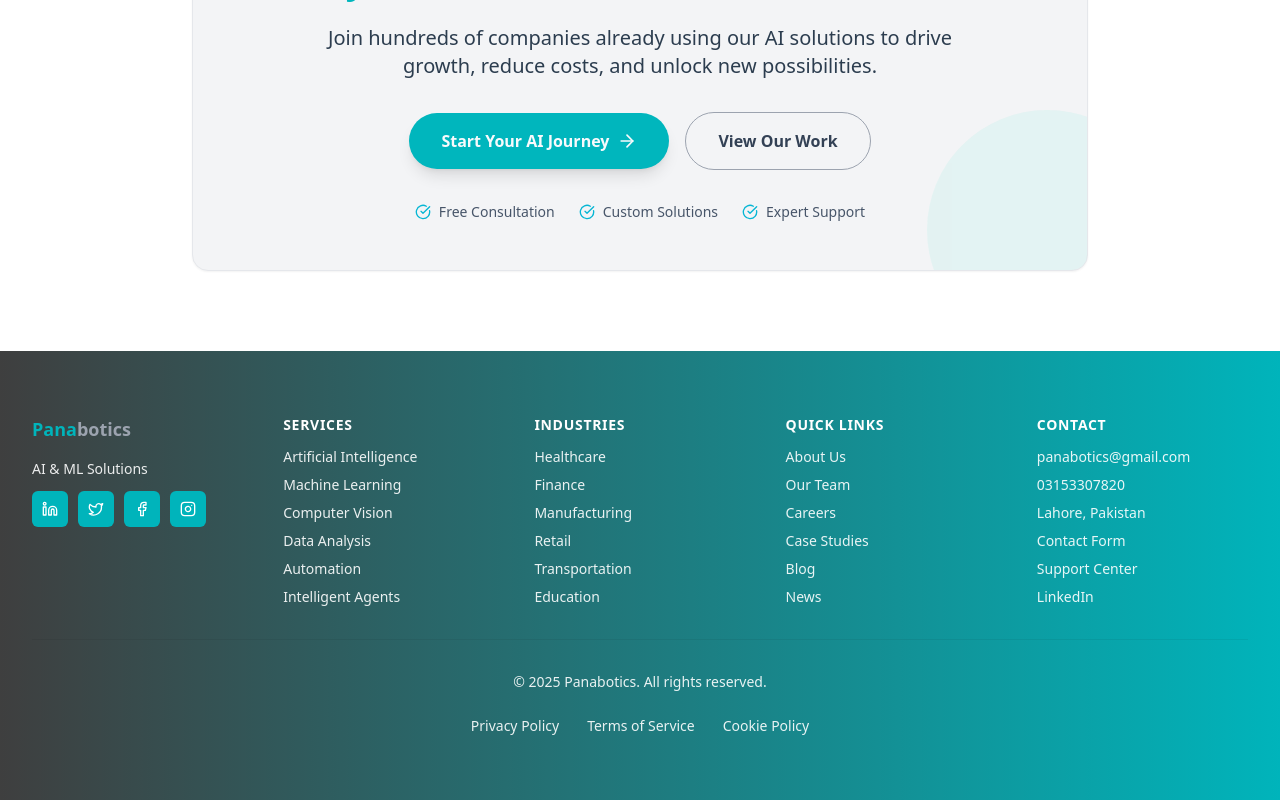
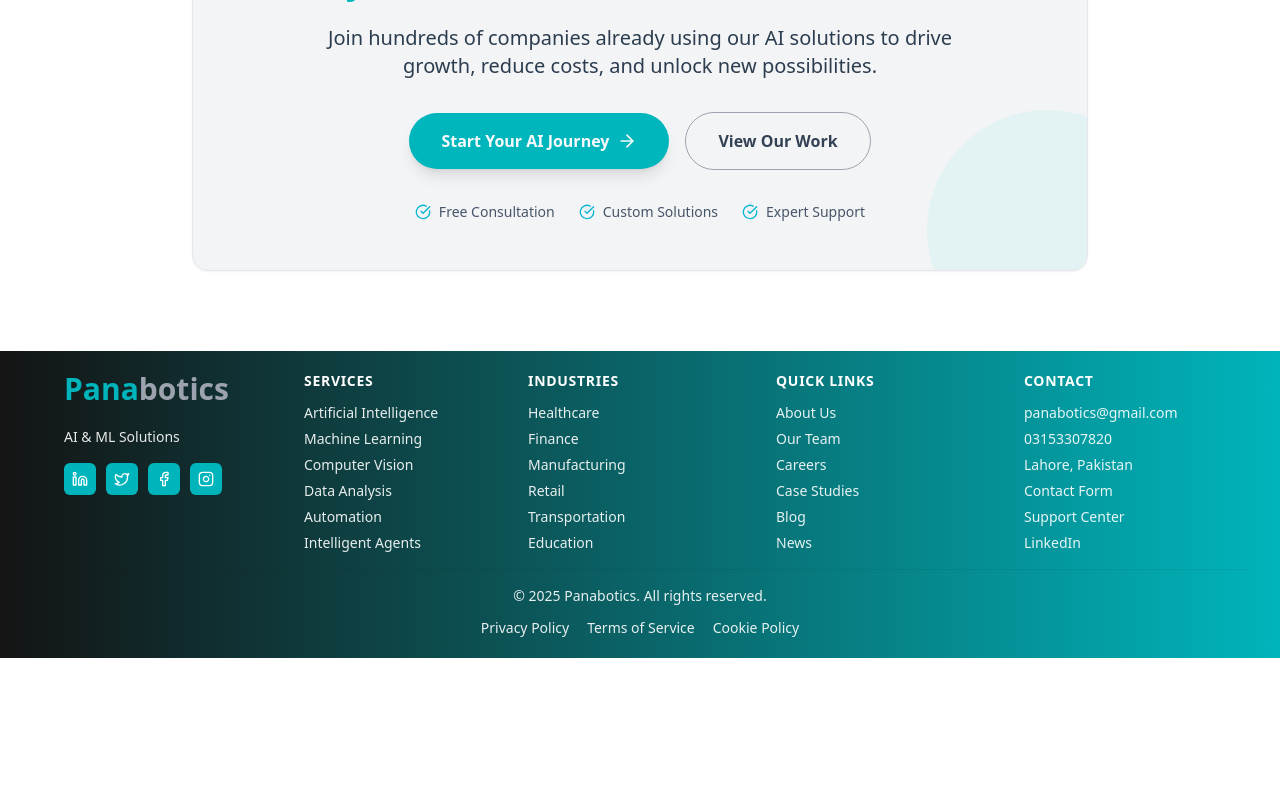
Before and after one commit to Aroojzahra908/pana, a React (Vite) app: page / in a window 1280 px wide. Shown: the part 6216-7016 px from the top of the page. After the commit the page ends 6874 px from the top, so only its background shows below. Built offline with nearby package versions, Linux system fonts and the light colour scheme.

Commit message:
project added

```diff
--- a/src/components/Footer.tsx
+++ b/src/components/Footer.tsx
@@ -77,19 +77,19 @@ const Footer = () => {
 
   return (
     <footer
-      className="text-white"
+      className="text-white min-h-[0.9in] sm:min-h-[1.0in] lg:min-h-[1.1in]"
       style={{
-        backgroundImage: `linear-gradient(90deg, rgba(0,0,0,0.75), #00b4bb)`,
+        backgroundImage: `linear-gradient(90deg, rgba(0,0,0,0.92), #00b4bb)`,
         color: colors.white,
       }}
     >
-      <div className="w-full mx-auto px-4 sm:px-6 lg:px-8 py-8 sm:py-12 lg:py-16">
+      <div className="w-full mx-auto px-4 sm:px-6 lg:px-8 py-3 sm:py-4 lg:py-5">
         {/* Responsive grid: compact layout */}
-        <div className="grid grid-cols-1 sm:grid-cols-2 md:grid-cols-3 lg:grid-cols-5 gap-6 sm:gap-8 md:gap-10">
+        <div className="grid grid-cols-1 sm:grid-cols-2 md:grid-cols-3 lg:grid-cols-5 gap-4 sm:gap-5 md:gap-6">
           {/* Brand Section */}
-          <div className="col-span-1 sm:col-span-2 md:col-span-1">
-            <Link to="/" className="flex items-center space-x-1 mb-3 sm:mb-4">
-              <div className="text-sm sm:text-base lg:text-lg font-bold select-none">
+          <div className="col-span-1 sm:col-span-2 md:col-span-1 sm:ml-3 lg:ml-8">
+            <Link to="/" className="flex items-center space-x-1 mb-3 sm:mb-4 lg:mb-5">
+              <div className="text-lg sm:text-2xl lg:text-3xl font-extrabold select-none">
                 <span style={{ color: colors.primaryHex }}>Pana</span>
                 <span
                   className="bg-clip-text text-transparent"
@@ -101,16 +101,16 @@ const Footer = () => {
                 </span>
               </div>
             </Link>
-            <p className="mb-3 leading-tight text-xs sm:text-sm" style={{ color: "rgba(255,255,255,0.9)" }}>
+            <p className="mb-3 sm:mb-4 leading-tight text-xs sm:text-sm" style={{ color: "rgba(255,255,255,0.9)" }}>
               AI & ML Solutions
             </p>
-            <div className="flex space-x-2 sm:space-x-2.5">
+            <div className="flex space-x-2 sm:space-x-2.5 mt-3 sm:mt-4">
               {socialLinks.map(({ icon: Icon, href, label }) => (
                 <a
                   key={label}
                   href={href}
                   aria-label={label}
-                  className="w-8 h-8 sm:w-9 sm:h-9 rounded-md flex items-center justify-center transition-colors duration-200 hover:scale-110"
+                  className="w-7 h-7 sm:w-8 sm:h-8 rounded-md flex items-center justify-center transition-colors duration-200 hover:scale-110"
                   style={{
                     backgroundColor: "#00b4bb",
                     color: colors.white,
@@ -134,9 +134,9 @@ const Footer = () => {
 
           {/* Footer Links */}
           {footerSections.map(({ title, links }) => (
-            <div key={title} className="col-span-1">
+            <div key={title} className={`col-span-1 ${title === "Services" ? "pl-3 sm:pl-4 lg:pl-6" : ""}`}>
               <h3 className="text-xs sm:text-sm font-semibold mb-2 sm:mb-3 uppercase tracking-wider">{title}</h3>
-              <ul className="space-y-1.5 sm:space-y-2">
+              <ul className="space-y-1 sm:space-y-1.5">
                 {links.map(({ name, href }) => (
                   <li key={name}>
                     <Link
@@ -160,14 +160,14 @@ const Footer = () => {
         </div>
 
         {/* Divider */}
-        <div className="border-t my-6 sm:my-8" style={{ borderColor: "rgba(0,0,0,0.06)" }}></div>
+        <div className="border-t my-3 sm:my-4" style={{ borderColor: "rgba(0,0,0,0.06)" }}></div>
 
         {/* Bottom Bar */}
-        <div className="flex flex-col gap-4 sm:gap-6 justify-between items-center text-center sm:text-left">
+        <div className="flex flex-col gap-2 sm:gap-3 justify-between items-center text-center sm:text-left">
           <p className="text-xs sm:text-sm select-none" style={{ color: "rgba(255,255,255,0.9)" }}>
             © 2025 Panabotics. All rights reserved.
           </p>
-          <div className="flex flex-wrap space-x-3 sm:space-x-4 gap-2 sm:gap-3 justify-center sm:justify-start">
+          <div className="flex flex-wrap space-x-2 sm:space-x-2.5 gap-1 sm:gap-2 justify-center sm:justify-start">
             {["Privacy Policy", "Terms of Service", "Cookie Policy"].map(
               (text) => (
                 <Link
```
